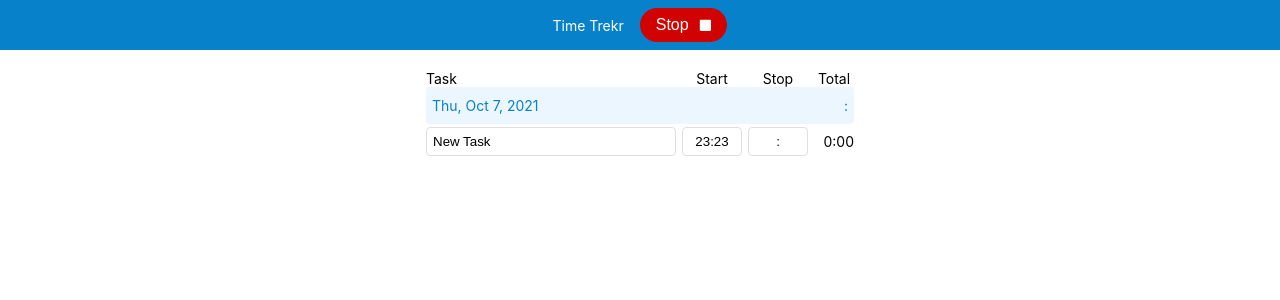
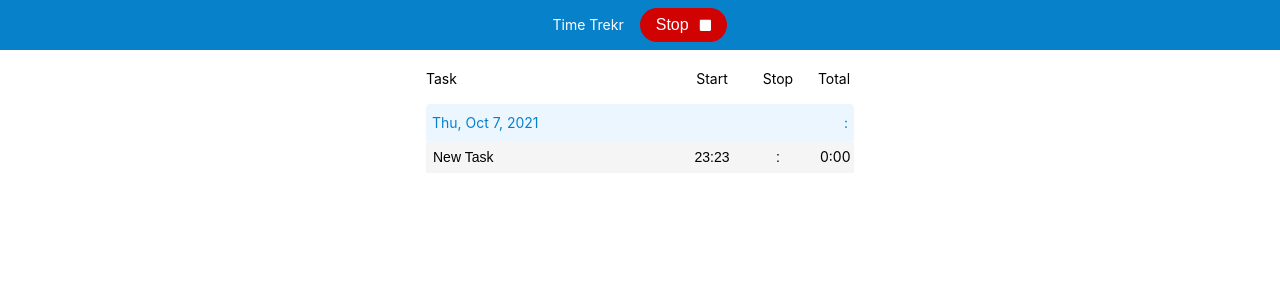
Before and after one commit to pacsent/timetrekr-client, a React (Create React App) app: page / in a window 1280 px wide. Both pictures are taken after a click on the button "Start". Shown: the top 300 px of the page. Built offline with nearby package versions, Linux system fonts and the light colour scheme.

Commit message:
table styling

```diff
--- a/src/App.scss
+++ b/src/App.scss
@@ -12,6 +12,7 @@
   --blue300: #39a3e0;
   --blue400: #0782ca;
   --blue500: #0771af;
+  --grey100: #f5f5f5;
   --grey200: #efefef;
   --grey: #dfdfdf;
   --white: #ffffff;
@@ -57,6 +58,7 @@ body {
     sans-serif;
   -webkit-font-smoothing: antialiased;
   -moz-osx-font-smoothing: grayscale;
+  line-height: 1.3;
 }
 
 code {
--- a/src/components/atoms/TextField/TextField.module.scss
+++ b/src/components/atoms/TextField/TextField.module.scss
@@ -3,11 +3,12 @@
   input {
     width: 100%;
     padding: var(--space200);
-    // border: 0;
-    border: var(--border);
     border-radius: var(--borderRadius);
     transition: var(--transition300);
     appearance: none;
+    border: 1px solid transparent;
+    background: transparent;
+    font-size: var(--fontSize);
 
     &:hover {
       border: 1px solid var(--blue300);
--- a/src/components/molecules/TimeEntry/TimeEntry.module.scss
+++ b/src/components/molecules/TimeEntry/TimeEntry.module.scss
@@ -3,6 +3,10 @@
   gap: var(--space200);
   align-items: center;
   grid-template-columns: minmax(150px, 250px) repeat(2, 60px) 40px;
+}
+
+.readOnly {
+  padding: var(--space200);
 }
 
 .alignCenter {
--- a/src/components/molecules/TimeEntry/TimeEntry.tsx
+++ b/src/components/molecules/TimeEntry/TimeEntry.tsx
@@ -73,7 +73,9 @@ function TimeEntry({ className, data, date }: Props) {
         onBlur={(e) => handleBlur(e, 'endTime')}
         align="center"
       />
-      <div className={styles.alignRight}>{minsToTime(diff)}</div>
+      <div className={clsx(styles.readOnly, styles.alignRight)}>
+        {minsToTime(diff)}
+      </div>
     </div>
   );
 }
--- a/src/components/organisms/DayView/DayView.module.scss
+++ b/src/components/organisms/DayView/DayView.module.scss
@@ -1,7 +1,10 @@
 .main {
   display: flex;
   flex-direction: column;
-  gap: var(--space100);
+
+  & > *:nth-child(even) {
+    background-color: var(--grey100);
+  }
 }
 .header {
   position: sticky;
--- a/src/components/organisms/MonthView/MonthView.module.scss
+++ b/src/components/organisms/MonthView/MonthView.module.scss
@@ -1,2 +1,5 @@
 .main {
+  display: flex;
+  flex-direction: column;
+  gap: var(--space400);
 }
--- a/src/components/organisms/NavBar/NavBar.module.scss
+++ b/src/components/organisms/NavBar/NavBar.module.scss
@@ -1,12 +1,13 @@
 .main {
   height: var(--navBarHeight);
   width: 100%;
+  position: fixed;
+  top: 0;
+  z-index: 9;
   background-color: var(--primaryColor);
   display: flex;
   align-items: center;
   justify-content: center;
   gap: var(--space400);
   color: white;
-  position: fixed;
-  top: 0;
 }
```
